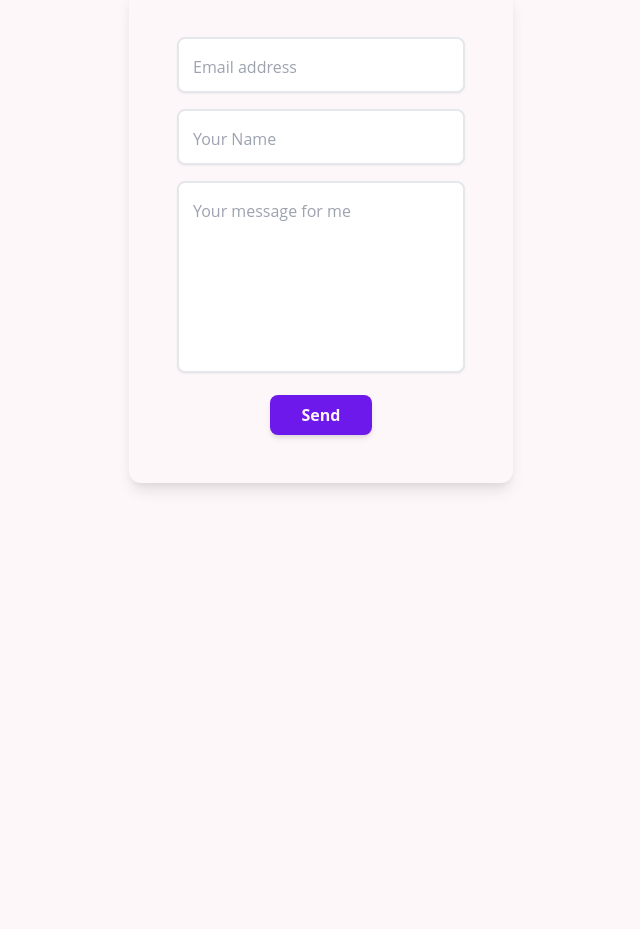
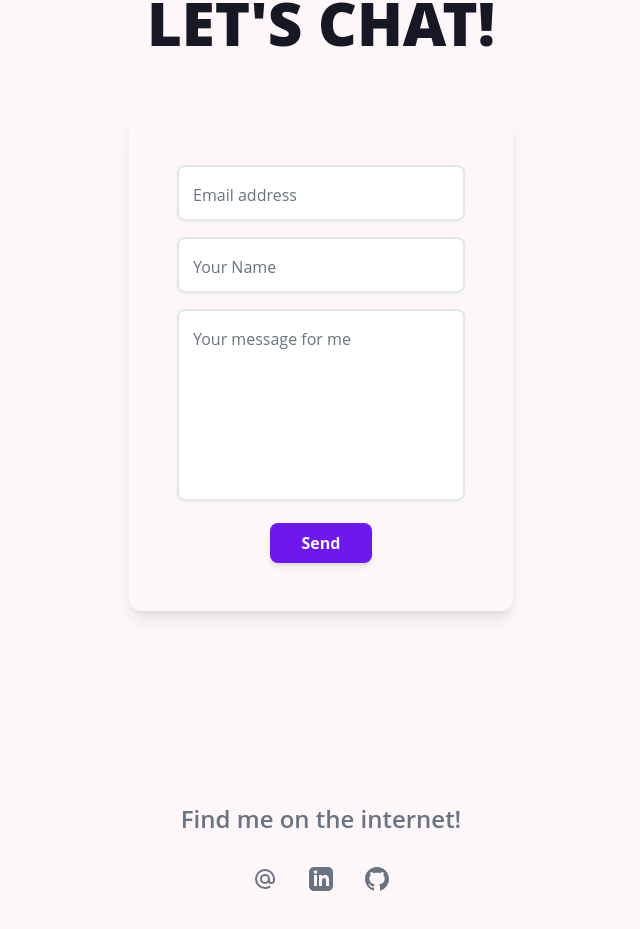
Before and after one commit to theolvq/daawa-portfolio, a Next.js app: page / in a window 1280 px wide. Shown: the part 4017-4946 px from the top of the page, without its empty margins (319-959 px from the left). Before the commit the page ends 4628 px from the top, so only its background shows below. Built offline with nearby package versions, Linux system fonts and the light colour scheme.

Commit message:
added footer, tweaked some styles

```diff
--- /dev/null
+++ b/components/Footer.tsx
@@ -0,0 +1,64 @@
+import React from "react";
+import Link from "next/link";
+
+const Footer = () => {
+  return (
+    <footer className="py-16">
+      <div className="mx-auto max-w-6xl flex flex-col justify-center items-center space-y-8">
+        <h4>Find me on the internet!</h4>
+        <div className="flex gap-8">
+          <a
+            href="mailto:theoleveque@gmail.com"
+            target="_blank"
+            rel="noopener noreferrer"
+          >
+            <svg
+              className="w-6 h-6"
+              fill="none"
+              stroke="currentColor"
+              viewBox="0 0 24 24"
+              xmlns="http://www.w3.org/2000/svg"
+            >
+              <path
+                strokeLinecap="round"
+                strokeLinejoin="round"
+                strokeWidth={2}
+                d="M16 12a4 4 0 10-8 0 4 4 0 008 0zm0 0v1.5a2.5 2.5 0 005 0V12a9 9 0 10-9 9m4.5-1.206a8.959 8.959 0 01-4.5 1.207"
+              />
+            </svg>
+          </a>
+          <a
+            href="https://www.linkedin.com/in/theoleveque/"
+            target="_blank"
+            rel="noopener noreferrer"
+          >
+            <svg
+              className="w-6 h-6"
+              fill="currentColor"
+              xmlns="http://www.w3.org/2000/svg"
+              viewBox="0 0 24 24"
+            >
+              <path d="M19 0h-14c-2.761 0-5 2.239-5 5v14c0 2.761 2.239 5 5 5h14c2.762 0 5-2.239 5-5v-14c0-2.761-2.238-5-5-5zm-11 19h-3v-11h3v11zm-1.5-12.268c-.966 0-1.75-.79-1.75-1.764s.784-1.764 1.75-1.764 1.75.79 1.75 1.764-.783 1.764-1.75 1.764zm13.5 12.268h-3v-5.604c0-3.368-4-3.113-4 0v5.604h-3v-11h3v1.765c1.396-2.586 7-2.777 7 2.476v6.759z" />
+            </svg>
+          </a>
+          <a
+            href="https://github.com/daawascript"
+            target="_blank"
+            rel="noopener noreferrer"
+          >
+            <svg
+              className="w-6 h-6"
+              fill="currentColor"
+              xmlns="http://www.w3.org/2000/svg "
+              viewBox="0 0 24 24"
+            >
+              <path d="M12 0c-6.626 0-12 5.373-12 12 0 5.302 3.438 9.8 8.207 11.387.599.111.793-.261.793-.577v-2.234c-3.338.726-4.033-1.416-4.033-1.416-.546-1.387-1.333-1.756-1.333-1.756-1.089-.745.083-.729.083-.729 1.205.084 1.839 1.237 1.839 1.237 1.07 1.834 2.807 1.304 3.492.997.107-.775.418-1.305.762-1.604-2.665-.305-5.467-1.334-5.467-5.931 0-1.311.469-2.381 1.236-3.221-.124-.303-.535-1.524.117-3.176 0 0 1.008-.322 3.301 1.23.957-.266 1.983-.399 3.003-.404 1.02.005 2.047.138 3.006.404 2.291-1.552 3.297-1.23 3.297-1.23.653 1.653.242 2.874.118 3.176.77.84 1.235 1.911 1.235 3.221 0 4.609-2.807 5.624-5.479 5.921.43.372.823 1.102.823 2.222v3.293c0 .319.192.694.801.576 4.765-1.589 8.199-6.086 8.199-11.386 0-6.627-5.373-12-12-12z" />
+            </svg>
+          </a>
+        </div>
+      </div>
+    </footer>
+  );
+};
+
+export default Footer;
--- a/components/MyWork.tsx
+++ b/components/MyWork.tsx
@@ -4,8 +4,12 @@
 
 const MyWork: React.FC<SectionProps> = ({ handleScroll }) => {
   return (
-    <section id="my-work" onWheel={handleScroll} className="max-w-6xl mx-auto ">
-      <h2 className="uppercase py-16 text-center">My Work</h2>
+    <section
+      id="my-work"
+      onWheel={handleScroll}
+      className="max-w-6xl mx-auto my-16 "
+    >
+      <h2>My Work</h2>
       <div className="space-y-8">
         <MyWorkCard />
         <MyWorkCard />
--- a/components/WhyMe.tsx
+++ b/components/WhyMe.tsx
@@ -6,7 +6,7 @@
 const WhyMe: React.FC<SectionProps> = ({ handleScroll }) => {
   return (
     <section onWheel={handleScroll} id="why-me">
-      <div className="bg-black  text-center py-16">
+      <div className="bg-black py-16 text-center ">
         <h2 className="text-white">Why Me?</h2>
         <WhyMeList />
 
--- a/package.json
+++ b/package.json
@@ -14,7 +14,7 @@
     "@tailwindcss/aspect-ratio": "^0.3.0",
     "@tailwindcss/forms": "^0.3.4",
     "axios": "^0.24.0",
-    "next": "11.1.2",
+    "next": "^12.0.0",
     "react": "17.0.2",
     "react-dom": "17.0.2"
   },
--- a/pages/index.tsx
+++ b/pages/index.tsx
@@ -2,6 +2,7 @@
 import Head from "next/head";
 import { useState, WheelEventHandler } from "react";
 import Contact from "../components/Contact";
+import Footer from "../components/Footer";
 import Hero from "../components/Hero";
 import MyWork from "../components/MyWork";
 import NavBar from "../components/NavBar";
@@ -28,6 +29,7 @@
         <MyWork handleScroll={handleScroll} />
         <Contact handleScroll={handleScroll} />
       </main>
+      <Footer />
     </div>
   );
 };
--- a/styles/globals.css
+++ b/styles/globals.css
@@ -32,14 +32,14 @@
   [type="email"],
   textarea {
     @apply w-full resize-none h-14 rounded-lg border-2 border-gray-200
-    focus:border-gray-500  focus:ring-gray-500
+    focus:border-purple focus:ring-purple
     shadow-sm placeholder-transparent;
   }
 
   label {
-    @apply font-normal absolute left-2 -top-4 text-white text-xs rounded-full py-1 px-2 bg-purple
-    peer-placeholder-shown:text-base peer-placeholder-shown:text-gray-400 peer-placeholder-shown:top-3.5 peer-placeholder-shown:bg-transparent
-    transition-all peer-focus:-top-4 peer-focus:text-white peer-focus:text-xs peer-focus:bg-purple;
+    @apply font-normal absolute left-2 -top-3  text-xs rounded-full py-1 px-2 bg-white
+    peer-placeholder-shown:text-base  peer-placeholder-shown:top-3.5 peer-placeholder-shown:bg-transparent
+    transition-all peer-focus:-top-3  peer-focus:text-xs peer-focus:bg-white;
   }
 }
 
```
Also changed, not shown: tsconfig.json (+15 -4 lines), 1 other file (tests, documents, lock files or other folders).
